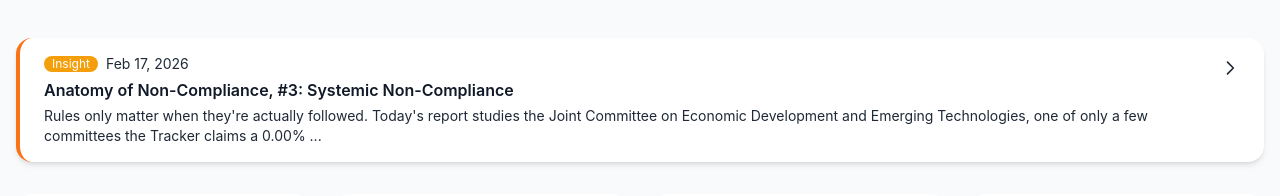
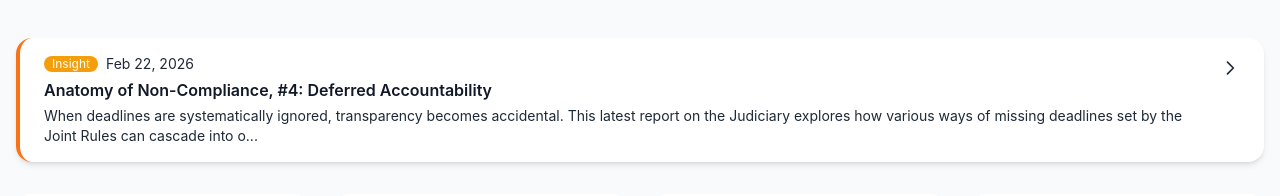
Before and after one commit to arbowl/beacon-hill-tracker, a React (Vite) app in the folder frontend/: page / in a window 1280 px wide. Shown: the part 534-730 px from the top of the page. Built offline with nearby package versions, Linux system fonts and the light colour scheme; no server answers.

Commit message:
Add latest noncompliance report

```diff
--- a/frontend/src/data/updates.ts
+++ b/frontend/src/data/updates.ts
@@ -296,5 +296,17 @@ Today's report studies the Joint Committee on Economic Development and Emerging
 
 [Read the report here (PDF)](/documents/noncompliance_anatomy_3.pdf)`,
     type: 'insight'
+  },
+  {
+    id: 19,
+    date: '2026-02-22',
+    title: 'Anatomy of Non-Compliance, #4: Deferred Accountability',
+    content: `
+When deadlines are systematically ignored, transparency becomes accidental.
+
+This latest report on the Judiciary explores how various ways of missing deadlines set by the Joint Rules can cascade into other failure types. Bills are routinely acted upon late, stalled forever, or delayed repeatedly. Predictability is nigh impossible for everyday citizens when action is only ever decided on opaque internal timelines.
+
+[Read the report here (PDF)](/documents/noncompliance_anatomy_4.pdf)`,
+    type: 'insight'
   }
 ]
```
Also changed, not shown: 1 other file (tests, documents, lock files or other folders).
